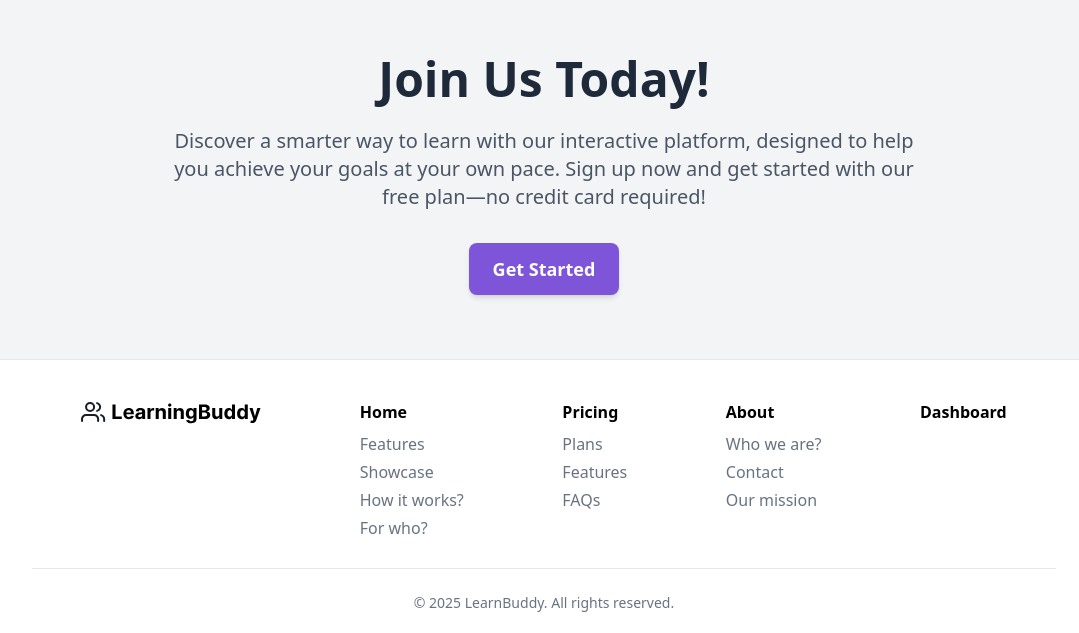
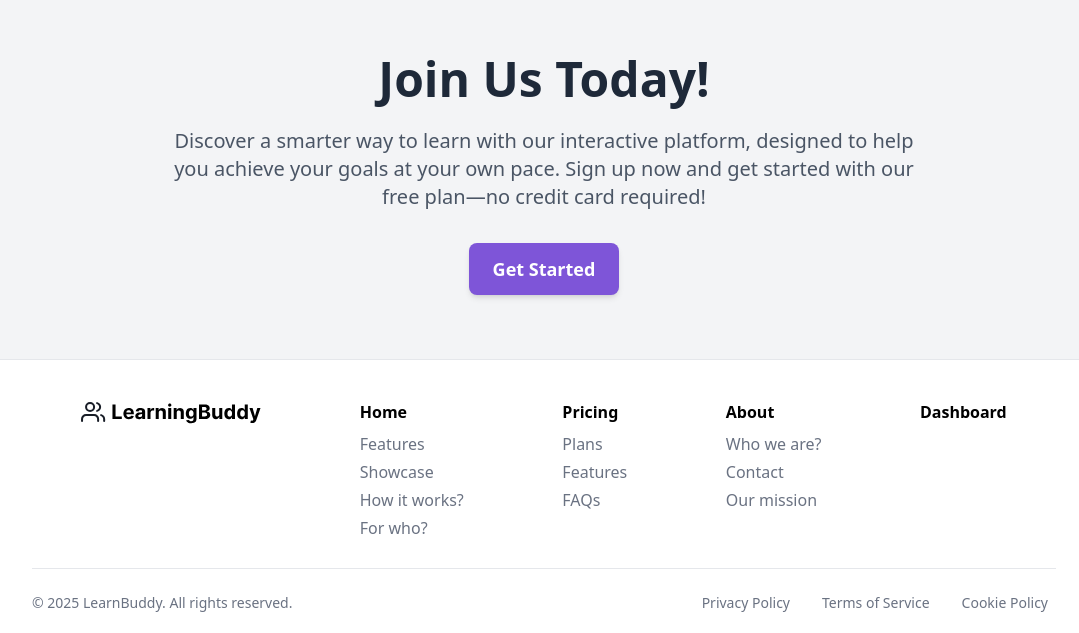
Before and after one commit to baskaaleksander/learnbuddy, a Next.js app in the folder frontend/: page / in a window 1280 px wide. Shown: the part 3790-4423 px from the top of the page, without its empty margins (96-1175 px from the left). Built offline with nearby package versions, Linux system fonts and the light colour scheme; no server answers.

Commit message:
feat: add dashboard layout and page components; implement sidebar structure with props

```diff
--- /dev/null
+++ b/frontend/app/dashboard/layout.tsx
@@ -0,0 +1,7 @@
+export default function DashboardLayout({ children }: { children: React.ReactNode }) {
+  return (
+        <main className="min-h-screen flex items-center justify-center">
+          {children}
+        </main>
+  );
+}
--- /dev/null
+++ b/frontend/app/dashboard/page.tsx
@@ -0,0 +1,9 @@
+import React from 'react'
+
+function DashboardPage() {
+  return (
+    <div>DashboardPage</div>
+  )
+}
+
+export default DashboardPage
--- a/frontend/app/layout.tsx
+++ b/frontend/app/layout.tsx
@@ -20,6 +20,7 @@ export default function RootLayout({
 }: Readonly<{
   children: React.ReactNode;
 }>) {
+
   return (
       <html lang="en">
         <body
--- a/frontend/components/footer.tsx
+++ b/frontend/components/footer.tsx
@@ -3,7 +3,6 @@ import React from 'react'
 import logo from "@/public/logo.svg"
 import Image from 'next/image'
 function Footer() {
-  // add privacy policy and terms of service links
   const footerLinks = [
     { name: "Home", path: "/", subLinks: [
       { name: "Features", path: "/" },
@@ -39,10 +38,15 @@ function Footer() {
         <div className="w-full my-6">
           <span className="block h-px bg-gray-200 dark:bg-gray-700 w-full"></span>
         </div>
-        <div>
+        <div className='flex flex-col items-center md:items-start justify-between md:flex-row'>
           <p className='text-center text-sm text-gray-500 dark:text-gray-400'>
             &copy; {new Date().getFullYear()} LearnBuddy. All rights reserved.
           </p>
+          <div className='flex items-center space-x-4 mt-2 md:mt-0 text-center'>
+            <Link href="/privacy-policy" className='text-sm text-gray-500 dark:text-gray-400 hover:text-primary px-2'>Privacy Policy</Link>
+            <Link href="/terms-of-service" className='text-sm text-gray-500 dark:text-gray-400 hover:text-primary px-2'>Terms of Service</Link>
+            <Link href="/cookie-policy" className='text-sm text-gray-500 dark:text-gray-400 hover:text-primary px-2'>Cookie Policy</Link>
+          </div>
         </div>
     </footer>
   )
--- a/frontend/components/navbar.tsx
+++ b/frontend/components/navbar.tsx
@@ -16,6 +16,7 @@ import { AnimatePresence, motion } from 'framer-motion';
 function Navbar() {
     const { user, logout } = useAuth();
     const pathname = usePathname();
+    const hideNavbar = pathname.startsWith('/dashboard')
 
     const navLinks = [
         { name: "Home", path: "/" },
@@ -23,10 +24,12 @@ function Navbar() {
         { name: "About", path: "/about" },
     ]
   return (
-    <>
-      <DesktopNavbar user={user} logout={logout} navLinks={navLinks} pathname={pathname} />
-      <MobileNavbar user={user} logout={logout} navLinks={navLinks} pathname={pathname} />
-    </>
+    !hideNavbar ? (
+      <>
+        <DesktopNavbar user={user} logout={logout} navLinks={navLinks} pathname={pathname} />
+        <MobileNavbar user={user} logout={logout} navLinks={navLinks} pathname={pathname} />
+      </>
+    ) : null
   )
 }
 
--- /dev/null
+++ b/frontend/components/sidebar.tsx
@@ -0,0 +1,30 @@
+import React from 'react'
+
+interface SidebarProps {
+    paths: Array<{
+        category: string;
+        links: Array<{
+            name: string;
+            path: string;
+            icon: React.ReactNode;
+        }>
+    }>,
+    isOpen: boolean;
+    toggle: () => void;
+}
+function Sidebar(
+    {
+        paths,
+        isOpen,
+        toggle
+    }
+    : SidebarProps) {
+  return (
+    <nav>
+
+    </nav>
+  )
+}
+
+
+export default Sidebar
```
